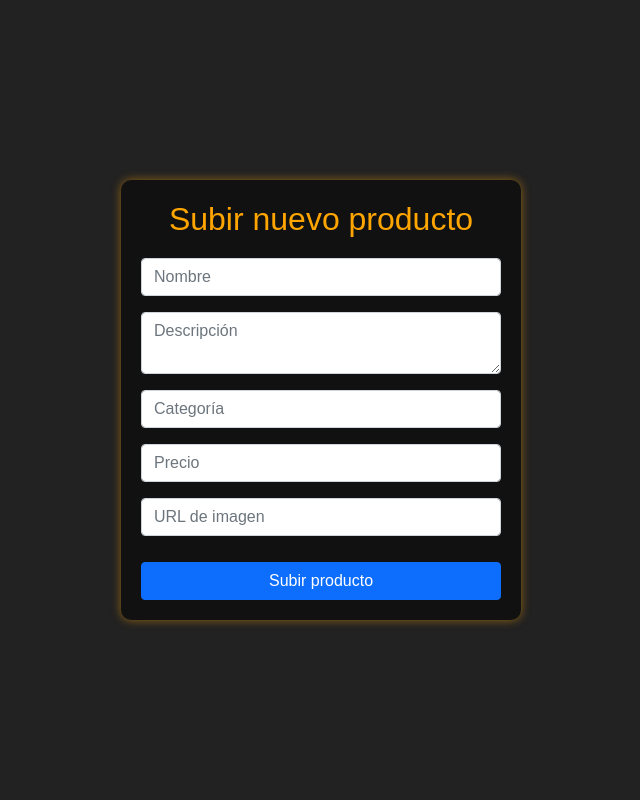
After one commit to torresmatias23/FerreteriaDuoc, a Django app: page /subir/ in a window 1280 px wide. The commit adds this page. Shown: the whole page, without its empty margins (319-959 px from the left). Run offline with Django 5.2, Linux system fonts and the light colour scheme.

Commit message:
se agrego las funciones de productos tanto para subirlo como la pagina donde salen

```diff
--- /dev/null
+++ b/core/static/css/subir_producto.css
@@ -0,0 +1,52 @@
+body {
+    font-family: Arial, sans-serif;
+    background-color: #222;
+    display: flex;
+    justify-content: center;
+    align-items: center;
+    height: 100vh;
+    margin: 0;
+}
+
+.login-container {
+    width: 100%;
+    max-width: 400px;
+    padding: 20px;
+    background-color: #111;
+    border-radius: 10px;
+    box-shadow: 0 0 10px rgba(255, 165, 0, 0.5);
+    text-align: center;
+    color: white;
+}
+
+h2 {
+    color: orange;
+    margin-bottom: 20px;
+}
+
+input, textarea {
+    width: 100%;
+    padding: 12px;
+    margin: 10px 0;
+    border: 1px solid orange;
+    border-radius: 5px;
+    background-color: #222;
+    color: white;
+    box-sizing: border-box;
+}
+
+button {
+    width: 100%;
+    padding: 12px;
+    background-color: orange;
+    border: none;
+    color: black;
+    font-weight: bold;
+    border-radius: 5px;
+    cursor: pointer;
+    margin-top: 10px;
+}
+
+button:hover {
+    background-color: darkorange;
+}
--- /dev/null
+++ b/core/templates/subir_producto.html
@@ -0,0 +1,31 @@
+{% load static %}
+<!DOCTYPE html>
+<html lang="en">
+<head>
+    <meta charset="UTF-8">
+    <meta name="viewport" content="width=device-width, initial-scale=1.0">
+    <title>Subir Nuevo Producto</title>
+    <!-- Vincular Bootstrap -->
+    <link href="https://cdn.jsdelivr.net/npm/bootstrap@5.1.3/dist/css/bootstrap.min.css" rel="stylesheet">
+    <!-- Vincular tu CSS personalizado -->
+    <link href="{% static 'css/subir_producto.css' %}" rel="stylesheet">
+</head>
+<body>
+    <div class="login-container">
+        <h2>Subir nuevo producto</h2>
+        <form method="POST">
+            {% csrf_token %}
+            <input type="text" name="nombre" placeholder="Nombre" class="form-control mb-3" required>
+            <textarea name="descripcion" placeholder="Descripción" class="form-control mb-3" required></textarea>
+            <input type="text" name="categoria" placeholder="Categoría" class="form-control mb-3" required>
+            <input type="number" name="precio" placeholder="Precio" class="form-control mb-3" required>
+            <input type="url" name="imagen" placeholder="URL de imagen" class="form-control mb-3" required>
+            <button type="submit" class="btn btn-primary w-100">Subir producto</button>
+        </form>
+    </div>
+
+    <!-- Vincular JS de Bootstrap -->
+    <script src="https://cdn.jsdelivr.net/npm/@popperjs/core@2.11.6/dist/umd/popper.min.js"></script>
+    <script src="https://cdn.jsdelivr.net/npm/bootstrap@5.1.3/dist/js/bootstrap.min.js"></script>
+</body>
+</html>
--- a/core/views.py
+++ b/core/views.py
@@ -15,11 +15,79 @@ import json
 
 # Conectar con Firestore
 db = firestore.client()
+
 def home(request):
-    return render(request, 'index.html')
+    productos = []
+    try:
+        docs = db.collection("productos").stream()
+        for doc in docs:
+            data = doc.to_dict()
+            data['id'] = doc.id
+            productos.append(data)
+    except Exception as e:
+        print("Error al traer productos:", e)
+
+    return render(request, 'index.html', {'productos': productos})
+
+
+
 
 def productos(request):
-    return render(request, 'productos.html')
+    productos = []
+    categorias = set()
+    filtro_categoria = request.GET.get("categoria", "")
+
+    try:
+        docs = db.collection("productos").stream()
+        for doc in docs:
+            data = doc.to_dict()
+            data["id"] = doc.id
+            categorias.add(data["categoria"])
+            if filtro_categoria == "" or data["categoria"] == filtro_categoria:
+                productos.append(data)
+    except Exception as e:
+        print("Error:", e)
+
+    return render(request, "productos.html", {
+        "productos": productos,
+        "categorias": sorted(categorias),
+        "categoria_actual": filtro_categoria
+    })
+
+
+# DETALLE DE PRODUCTO
+def detalle_producto(request, producto_id):
+    try:
+        doc = db.collection("productos").document(producto_id).get()
+        if doc.exists:
+            producto = doc.to_dict()
+            producto["id"] = doc.id
+            return render(request, "producto_detalle.html", {"producto": producto})
+        else:
+            return HttpResponse("Producto no encontrado", status=404)
+    except Exception as e:
+        return HttpResponse("Error al obtener producto: " + str(e), status=500)
+# SUBIR NUEVO PRODUCTO
+def subir_producto(request):
+    if request.method == "POST":
+        nombre = request.POST["nombre"]
+        descripcion = request.POST["descripcion"]
+        categoria = request.POST["categoria"]
+        precio = int(request.POST["precio"])
+        imagen = request.POST["imagen"]
+
+        db.collection("productos").add({
+            "nombre": nombre,
+            "descripcion": descripcion,
+            "categoria": categoria,
+            "precio": precio,
+            "imagen": imagen
+        })
+
+        return redirect("/productos/")
+
+    return render(request, "subir_producto.html")
+
 def contacto(request):
     mensaje = ""
 
--- a/mi_ferreteria/urls.py
+++ b/mi_ferreteria/urls.py
@@ -27,4 +27,6 @@ urlpatterns = [
     path('login/',login_usuario,name="login"),
     path('logout/', views.logout_usuario, name='logout'),
     path('contacto/', views.contacto, name='contacto'),
+    path('producto/<str:producto_id>/', views.detalle_producto, name='detalle_producto'),
+    path('subir/', views.subir_producto, name='subir_producto'),
 ]
```
Also changed, not shown: core/static/css/cata_productos.css (added, +49 -0 lines), core/static/css/producto_detalle.css (added, +80 -0 lines), core/static/css/style.css (+39 -0 lines), core/templates/index.html (+22 -0 lines), core/templates/producto_detalle.html (added, +41 -0 lines), core/templates/productos.html (+44 -2 lines).
